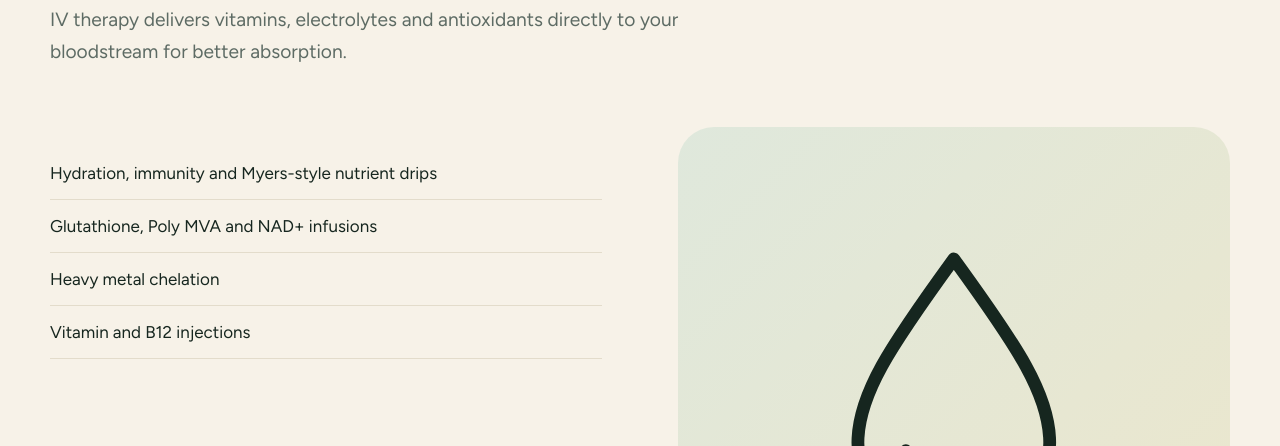
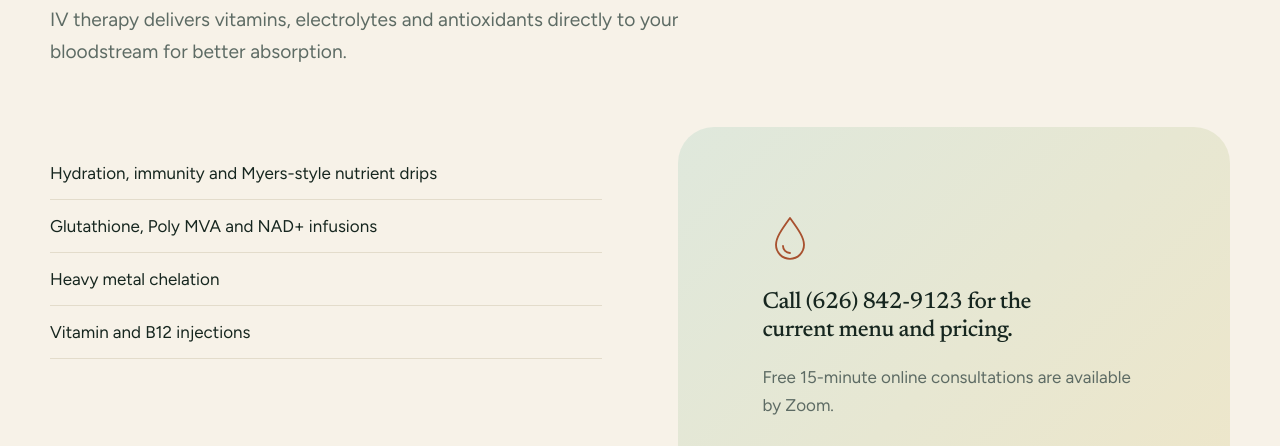
Before and after one commit to Miezeer-Tech/churchill-center-redesign-v2, a plain HTML site: page t-iv.html in a window 1280 px wide. Shown: the part 326-772 px from the top of the page. Drawn offline with Linux system fonts and the light colour scheme.

Commit message:
Size treatment page icon
Co-Authored-By: Claude Sonnet 5.5 <noreply@anthropic.com>

```diff
--- a/style.css
+++ b/style.css
@@ -136,3 +136,4 @@ footer .legal{border-top:1px solid #2b3a33;margin-top:44px;padding-top:24px;font
   .list{columns:1}.badge{left:10px}
   .brand span{display:none}
 }
+.band>svg:not([width]){width:56px;height:56px;color:var(--clay)}
```
Also changed, not shown: ._style.css (added).
